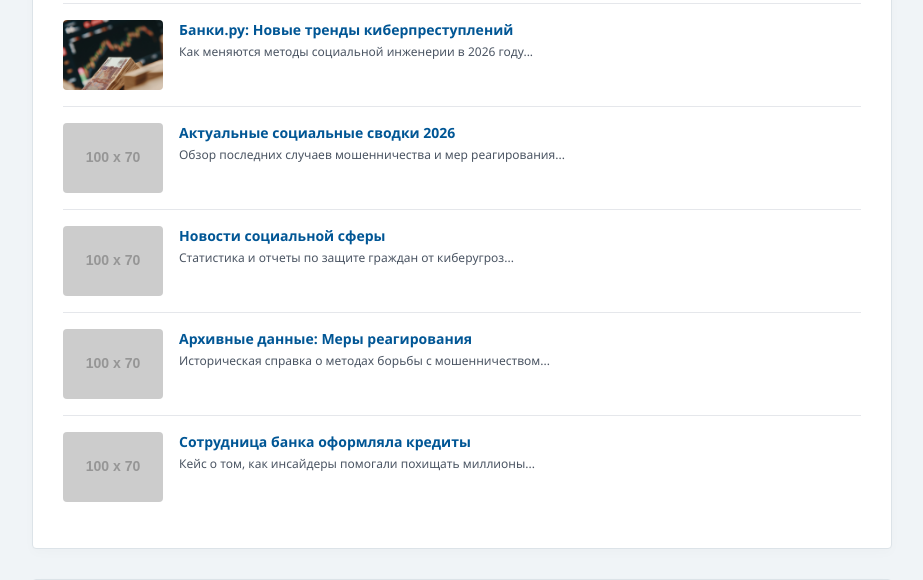
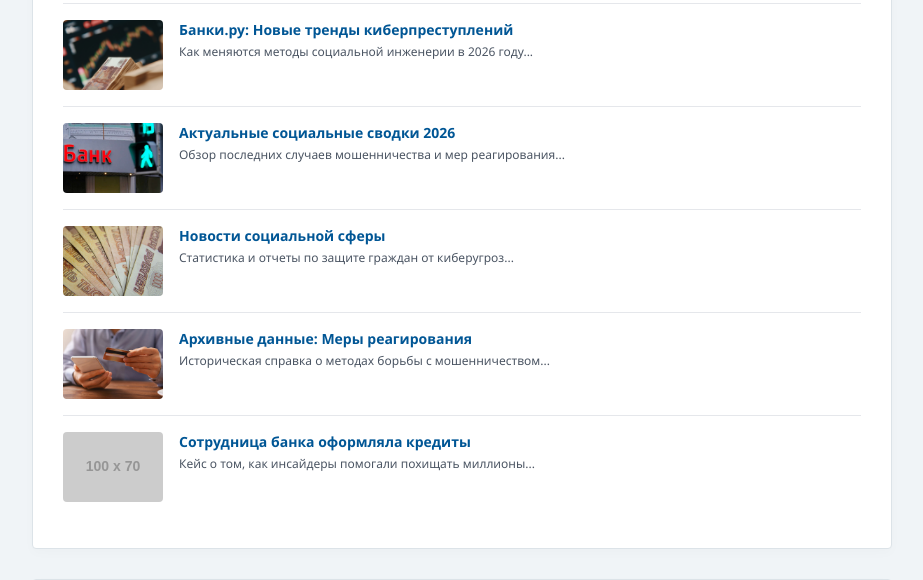
Before and after one commit to portal-rosfin/Fedsfm, a plain HTML site: page scammers.html in a window 1280 px wide. Shown: the part 1380-1960 px from the top of the page, without its empty margins (178-1101 px from the left). Drawn offline with nearby package versions, Linux system fonts and the light colour scheme; placeholder pictures from the web are drawn by us.

Commit message:
Add files via upload

```diff
--- a/scammers.html
+++ b/scammers.html
@@ -122,7 +122,7 @@
                 </a>
                 <!-- 4 -->
                 <a href="https://www.gazeta.ru/social/news/2026/02/18/27877297.shtml?utm_source=chatgpt.com" target="_blank" class="flex gap-4 py-4 border-b border-gray-200 hover:bg-gray-50 transition-colors items-start">
-                    <img src="https://placehold.co/100x70/0a1f33/white?text=NEWS" class="w-[100px] h-[70px] object-cover rounded flex-shrink-0" alt="News">
+                    <img src="104.png" class="w-[100px] h-[70px] object-cover rounded flex-shrink-0" alt="News">
                     <div class="flex flex-col">
                         <h4 class="font-bold text-[#005695] text-sm">Актуальные социальные сводки 2026</h4>
                         <p class="text-xs text-gray-600 mt-1">Обзор последних случаев мошенничества и мер реагирования...</p>
@@ -130,7 +130,7 @@
                 </a>
                 <!-- 5 -->
                 <a href="https://www.gazeta.ru/social/news/2025/01/30/24961022.shtml?utm_source=chatgpt.com" target="_blank" class="flex gap-4 py-4 border-b border-gray-200 hover:bg-gray-50 transition-colors items-start">
-                    <img src="https://placehold.co/100x70/0a1f33/white?text=NEWS" class="w-[100px] h-[70px] object-cover rounded flex-shrink-0" alt="News">
+                    <img src="105.png" class="w-[100px] h-[70px] object-cover rounded flex-shrink-0" alt="News">
                     <div class="flex flex-col">
                         <h4 class="font-bold text-[#005695] text-sm">Новости социальной сферы</h4>
                         <p class="text-xs text-gray-600 mt-1">Статистика и отчеты по защите граждан от киберугроз...</p>
@@ -138,7 +138,7 @@
                 </a>
                 <!-- 6 -->
                 <a href="https://www.gazeta.ru/social/news/2024/04/13/22779128.shtml?utm_source=chatgpt.com" target="_blank" class="flex gap-4 py-4 border-b border-gray-200 hover:bg-gray-50 transition-colors items-start">
-                    <img src="https://placehold.co/100x70/0a1f33/white?text=NEWS" class="w-[100px] h-[70px] object-cover rounded flex-shrink-0" alt="News">
+                    <img src="106.png" class="w-[100px] h-[70px] object-cover rounded flex-shrink-0" alt="News">
                     <div class="flex flex-col">
                         <h4 class="font-bold text-[#005695] text-sm">Архивные данные: Меры реагирования</h4>
                         <p class="text-xs text-gray-600 mt-1">Историческая справка о методах борьбы с мошенничеством...</p>
@@ -159,7 +159,7 @@
     <div class="section-title">Видеоматериалы</div>
     <div class="aspect-video w-full overflow-hidden rounded-lg bg-black">
         <video id="mainVideo" class="w-full h-full" controls>
-            <source src="1kanal-news.mp4" type="video/mp4">
+            <source src="1 Канал.mp4" type="video/mp4">
             Ваш браузер не поддерживает видео.
         </video>
     </div>
```
